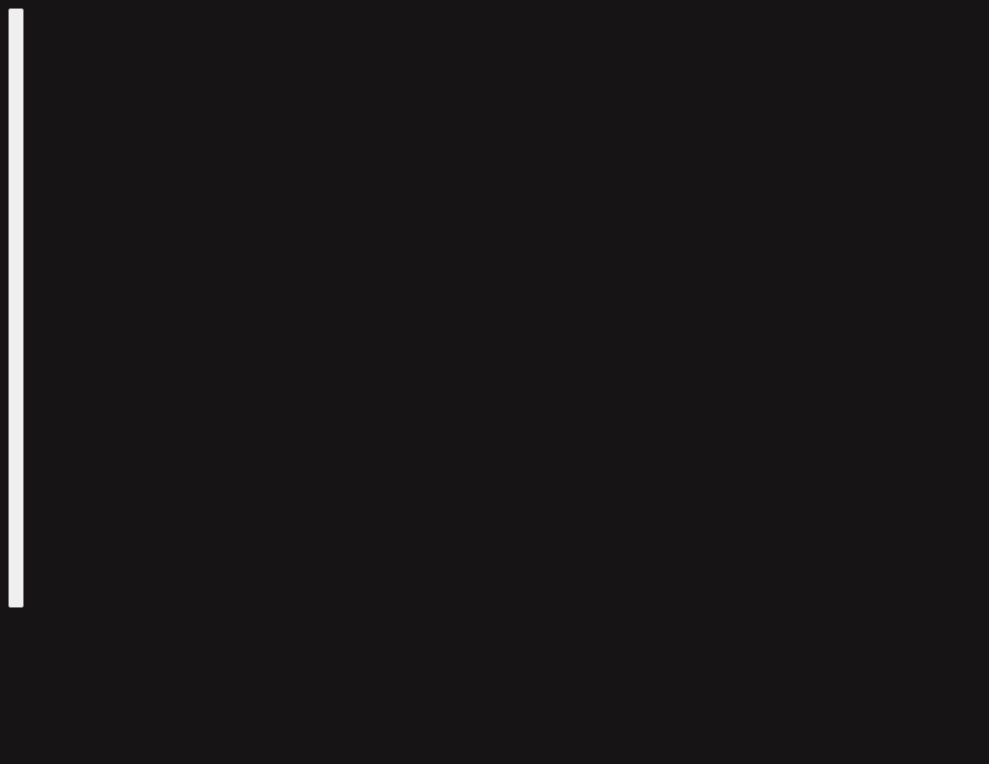
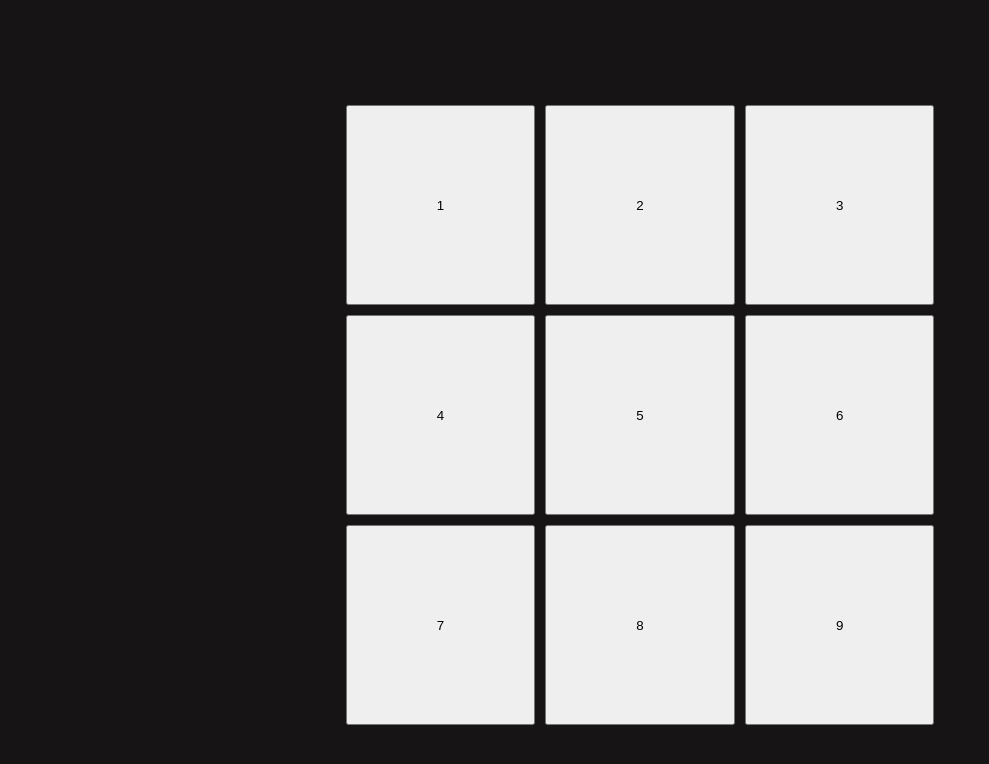
Before and after one commit to taha-cavus/XOX, a plain HTML site: page index.html in a window 1280 px wide. Both pictures are taken after a click on the button "1 VS 1". Shown: the whole page, without its empty margins (0-989 px from the left). Drawn offline with Linux system fonts and the light colour scheme.

Commit message:
some set. style

```diff
--- a/app.js
+++ b/app.js
@@ -1,48 +1,57 @@
-var main = document.querySelector(".main")
-var vsDOM = document.querySelector("#vs")
-var botDOM = document.querySelector("#bot")
+var border = document.querySelector(".border")
+createMenuPage();
 
-vsDOM.addEventListener("click", () => {
-    doVS()
-})
-botDOM.addEventListener("click", () => {
-    doBot()
-})
+function createMenuPage() {
+    var main = document.createElement("div")
+    main.classList.add("main")
+
+    var vsbtn = document.createElement("button")
+    vsbtn.classList.add("btns")
+    vsbtn.textContent = "1 VS 1"
+    var botbtn = document.createElement("button")
+    botbtn.classList.add("btns")
+    botbtn.textContent = "Single Player"
+
+    border.appendChild(main)
+    main.appendChild(vsbtn)
+    main.appendChild(botbtn)
+    vsbtn.addEventListener("click", () => {
+        play()
+    })
+    botbtn.addEventListener("click", () => {
+        play()
+    })
 
 
-function doVS() {
-    clearMainSection();
+    //clear main section
+    function deleteMainSection() {
+        main.remove();
+    }
+    function createMainSection() {
+        var main = document.createElement("div")
+        main.classList.add("main")
+        main.classList.add("playGround")
+        border.appendChild(main)
 
-    // for (let y = 0; y < xoxList.length; y++) {
-    //     for (let x = 0; x < xoxList.length; x++) {
-    //         var create = document.createElement("button")
-    //         create.textContent = xoxList[y][x]
-    //         main.appendChild(create)
-    //     }
-    // }
-}
-function doBot() {
-
-}
-
-function clearMainSection() {
-    main.remove()
-    function createMainSection() {
-        var main = document.createElement("button")
-        main.classList.add("main")
-        document.querySelector(".border").appendChild(main);
     }
-    createMainSection();
+    function play() {
+        debugger
+        deleteMainSection()
+        createMainSection()
+        for (let y = 0; y < list.length; y++) {
+            for (let x = 0; x < list.length; x++) {
+                var create = document.createElement("button")
+                create.textContent = list[y][x]
+                create.classList.add("xoBtns")
+                document.querySelector(".main").appendChild(create)
+            }
+        }
+    }
 }
 
 
 
-//XOX LİST
-var xoxList = [["", "", ""], ["", "", ""], ["", "", ""]]
-console.log(``, xoxList)
-
-
-
+var list = [[1, 2, 3], [4, 5, 6], [7, 8, 9]]
 
 
 
--- a/index.html
+++ b/index.html
@@ -10,10 +10,10 @@
 </head>
 <body>
     <div class="border">
-        <div class="main">
+        <!-- <div class="main">
             <button class="btns" id="vs">1 VS 1</button>
             <button class="btns" id="bot">Single Play</button>
-        </div>
+        </div> -->
     </div>
 
     <script src="app.js"></script>
--- a/style.css
+++ b/style.css
@@ -6,7 +6,9 @@ body{
     display: flex;
     justify-content: center;
     align-items: center;
-    height: 600px;
+    min-height: 600px;
+    flex-direction:unset;
+    flex-wrap: wrap;
 }
 .main .btns{
     width: 300px;
@@ -18,3 +20,15 @@ body{
     background-color: chartreuse;
     cursor: pointer;
 }
+/************************************** PLAY ****************************************/
+.playGround{
+    width: 50%;
+    height: 400px;
+    margin: 100px auto;
+}
+.xoBtns{
+    margin: 5px;
+    width: 30%;
+    height: 200px;
+    cursor: pointer;
+}
```
